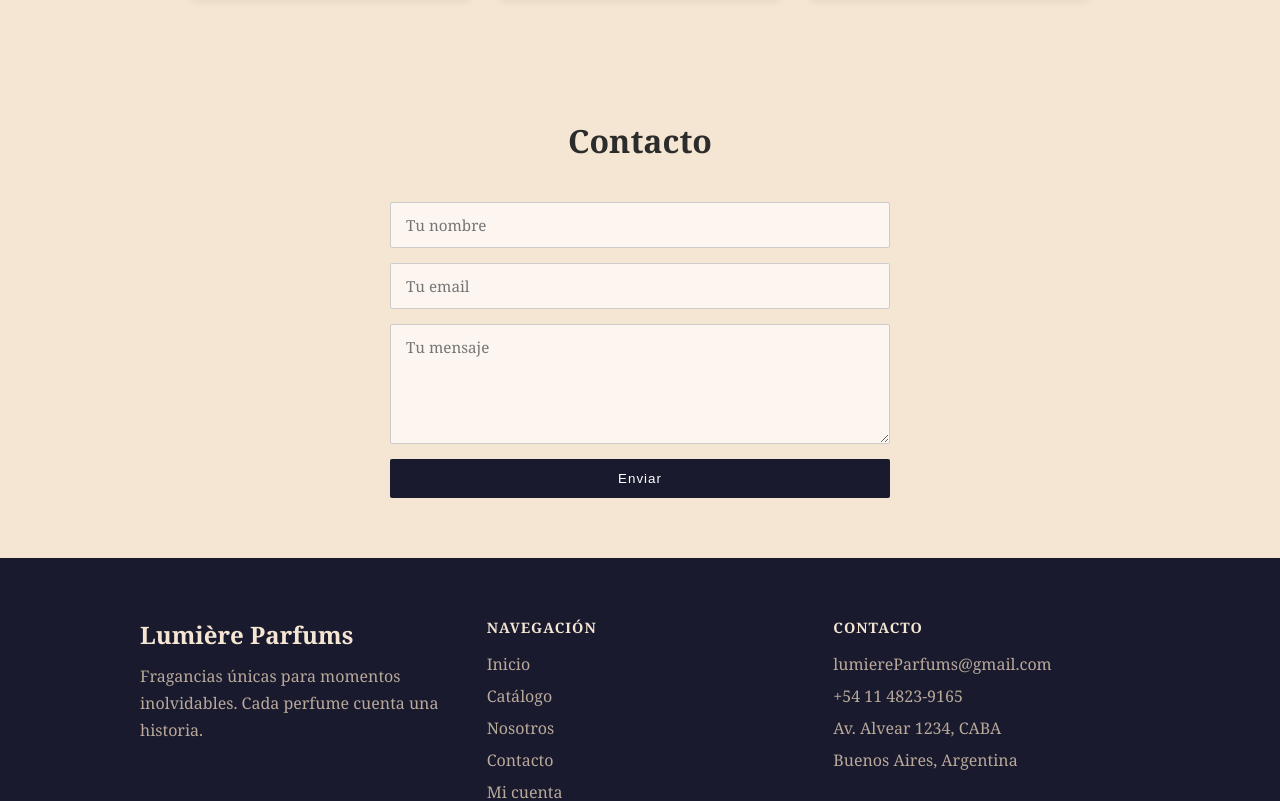
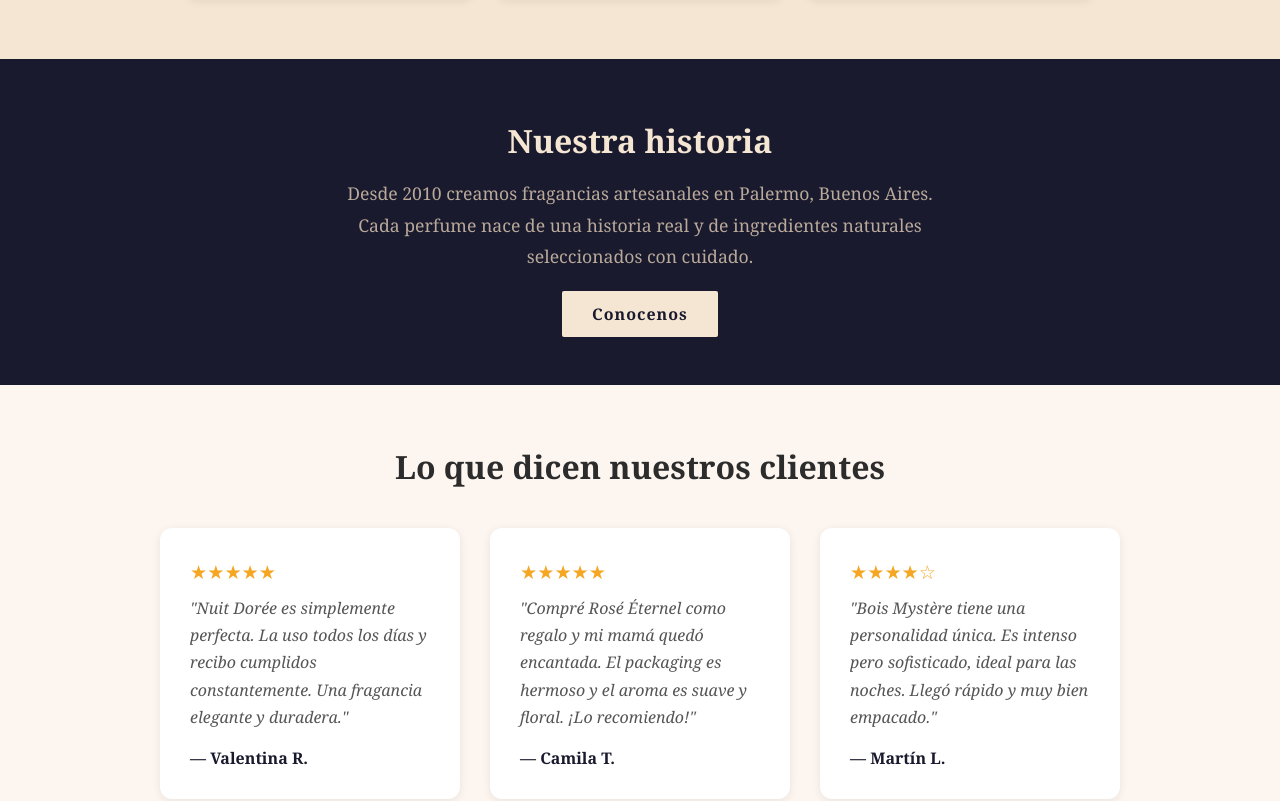
Before and after one commit to ptremouilles/Tienda-perfumes, a Next.js app: page / in a window 1280 px wide. Shown: the part 1581-2382 px from the top of the page. Built offline with nearby package versions, Linux system fonts and the light colour scheme; no server answers.

Commit message:
feat: reseñas, sección nosotros en inicio, navbar fijo y fix contacto

```diff
--- a/app/globals.css
+++ b/app/globals.css
@@ -14,6 +14,9 @@ body {
 header {
   background-color: #1a1a2e;
   padding: 20px 40px;
+  position: sticky;
+  top: 0;
+  z-index: 100;
 }
 
 nav {
@@ -137,17 +140,18 @@ nav p {
 }
 
 /* CONTACTO */
-section:nth-of-type(4) {
+/* CONTACTO */
+#contacto {
   padding: 60px 40px;
   text-align: center;
 }
 
-section:nth-of-type(4) h2 {
+#contacto h2 {
   font-size: 2rem;
   margin-bottom: 40px;
 }
 
-section:nth-of-type(4) form {
+#contacto form {
   display: flex;
   flex-direction: column;
   align-items: center;
@@ -156,8 +160,8 @@ section:nth-of-type(4) form {
   margin: 0 auto;
 }
 
-section:nth-of-type(4) input,
-section:nth-of-type(4) textarea {
+#contacto input,
+#contacto textarea {
   width: 100%;
   padding: 12px 15px;
   border: 1px solid #ccc;
@@ -167,12 +171,12 @@ section:nth-of-type(4) textarea {
   background-color: #fdf6f0;
 }
 
-section:nth-of-type(4) textarea {
+#contacto textarea {
   height: 120px;
   resize: vertical;
 }
 
-section:nth-of-type(4) button {
+#contacto button {
   background-color: #1a1a2e;
   color: white;
   border: none;
--- a/app/page.tsx
+++ b/app/page.tsx
@@ -79,6 +79,35 @@ export default function Home() {
         </ul>
       </section>
 
+      <section style={{ padding: "60px 40px", background: "#1a1a2e", color: "#f5e6d3", textAlign: "center" }}>
+        <h2 style={{ fontSize: "2rem", marginBottom: "16px", fontFamily: "Georgia, serif" }}>Nuestra historia</h2>
+        <p style={{ fontSize: "1.1rem", color: "#b8a99a", maxWidth: "600px", margin: "0 auto 30px", lineHeight: "1.8" }}>
+          Desde 2010 creamos fragancias artesanales en Palermo, Buenos Aires. Cada perfume nace de una historia real y de ingredientes naturales seleccionados con cuidado.
+        </p>
+        <a href="/nosotros" style={{ background: "#f5e6d3", color: "#1a1a2e", padding: "12px 30px", textDecoration: "none", borderRadius: "2px", letterSpacing: "1px", fontWeight: "bold" }}>Conocenos</a>
+      </section>
+
+      <section style={{ padding: "60px 40px", background: "#fdf6f0" }}>
+        <h2 style={{ textAlign: "center", fontSize: "2rem", marginBottom: "40px" }}>Lo que dicen nuestros clientes</h2>
+        <div style={{ display: "flex", gap: "30px", justifyContent: "center", flexWrap: "wrap" }}>
+          <div style={{ background: "white", padding: "30px", borderRadius: "12px", maxWidth: "300px", boxShadow: "0 2px 10px rgba(0,0,0,0.08)" }}>
+            <p style={{ color: "#f5a623", fontSize: "1.2rem", marginBottom: "10px" }}>★★★★★</p>
+            <p style={{ color: "#555", lineHeight: "1.7", marginBottom: "16px", fontStyle: "italic" }}>"Nuit Dorée es simplemente perfecta. La uso todos los días y recibo cumplidos constantemente. Una fragancia elegante y duradera."</p>
+            <p style={{ fontWeight: "bold", color: "#1a1a2e" }}>— Valentina R.</p>
+          </div>
+          <div style={{ background: "white", padding: "30px", borderRadius: "12px", maxWidth: "300px", boxShadow: "0 2px 10px rgba(0,0,0,0.08)" }}>
+            <p style={{ color: "#f5a623", fontSize: "1.2rem", marginBottom: "10px" }}>★★★★★</p>
+            <p style={{ color: "#555", lineHeight: "1.7", marginBottom: "16px", fontStyle: "italic" }}>"Compré Rosé Éternel como regalo y mi mamá quedó encantada. El packaging es hermoso y el aroma es suave y floral. ¡Lo recomiendo!"</p>
+            <p style={{ fontWeight: "bold", color: "#1a1a2e" }}>— Camila T.</p>
+          </div>
+          <div style={{ background: "white", padding: "30px", borderRadius: "12px", maxWidth: "300px", boxShadow: "0 2px 10px rgba(0,0,0,0.08)" }}>
+            <p style={{ color: "#f5a623", fontSize: "1.2rem", marginBottom: "10px" }}>★★★★☆</p>
+            <p style={{ color: "#555", lineHeight: "1.7", marginBottom: "16px", fontStyle: "italic" }}>"Bois Mystère tiene una personalidad única. Es intenso pero sofisticado, ideal para las noches. Llegó rápido y muy bien empacado."</p>
+            <p style={{ fontWeight: "bold", color: "#1a1a2e" }}>— Martín L.</p>
+          </div>
+        </div>
+      </section>
+
       <section id="contacto">
         <h2>Contacto</h2>
         <form onSubmit={(e) => {
```
